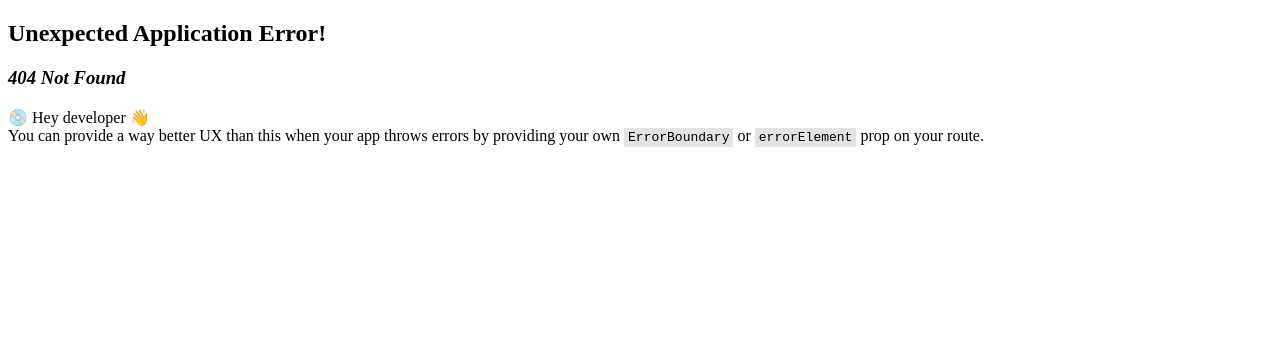
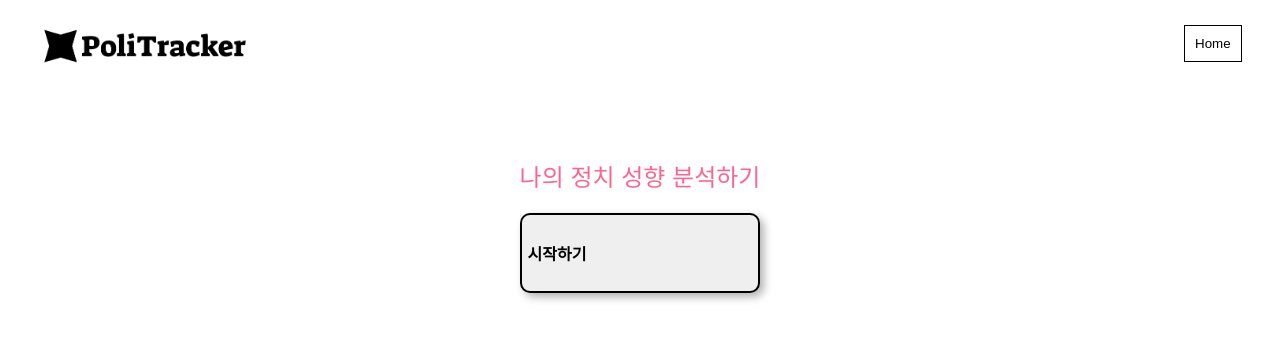
Before and after one commit to Co-Deep-Project/Frontend, a React (Create React App) app in the folder co-deep-frontend(Final)/: page /mbti in a window 1280 px wide. Before the commit this address had no page. Shown: the top 340 px of the page. Built offline with nearby package versions, Linux system fonts and the light colour scheme.

Commit message:
정치성향테스트 초기 레이아웃 구성완료

```diff
--- a/co-deep-frontend(Final)/src/App.js
+++ b/co-deep-frontend(Final)/src/App.js
@@ -2,6 +2,7 @@ import React from "react";
 import { createBrowserRouter, RouterProvider } from "react-router-dom";
 import Yunji from "./yunji/yunji";
 import SelectRegion from "./gahyun/SelectRegion"; // 새로운 페이지 임포트
+import Mbti from "./gahyun/Mbti";
 import Seoin from "./seoin/Seoin";
 import Home from "./Home";
 
@@ -22,6 +23,10 @@ const router = createBrowserRouter([
     path: "/select-region", // 새로운 경로 추가
     element: <SelectRegion />, // SelectRegion 컴포넌트 연결
   },
+  {
+    path: "/mbti", // 새로운 경로 추가
+    element: <Mbti />, // SelectRegion 컴포넌트 연결
+  },
 ]);
 
 function App() {
--- a/co-deep-frontend(Final)/src/gahyun/Desktop.js
+++ b/co-deep-frontend(Final)/src/gahyun/Desktop.js
@@ -33,8 +33,12 @@ const Desktop = () => {
     }
   }, []);
 
-  const handleNavigation = () => {
-    navigate("/select-region"); // 새로운 페이지 경로 설정
+  const navigateToMbti = () => {
+    navigate("/mbti"); // Navigate to the MBTI page
+  };
+
+  const navigateToSelectRegion = () => {
+    navigate("/select-region"); // Navigate to the Select Region page
   };
 
   return (
@@ -79,7 +83,7 @@ const Desktop = () => {
               </div>
             </div>
             <br></br>
-            <div className="link">
+            <div className="link" onClick={navigateToMbti} style={{ cursor: "pointer" }}>
               <div className="icon">
                 <img className="arrow" src={arrow1} alt="Arrow" />
               </div>
@@ -100,7 +104,7 @@ const Desktop = () => {
                 </div>
               </div>
               <br></br>
-              <div className="link" onClick={handleNavigation} style={{ cursor: "pointer" }}>
+              <div className="link" onClick={navigateToSelectRegion} style={{ cursor: "pointer" }}>
                 <div className="arrow-wrapper">
                   <img className="arrow" src={arrow1} alt="Arrow 1" />
                 </div>
--- /dev/null
+++ b/co-deep-frontend(Final)/src/gahyun/Mbti.css
@@ -0,0 +1,108 @@
+
+
+.mbti-container {
+    font-family: "Jua", sans-serif;
+    background-color: #ffffff;
+    min-height: 100vh;
+    display: flex;
+    flex-direction: column;
+    align-items: center;
+  }
+
+  .mbti-header {
+    background-color: #181818;
+    width: 100%;
+    display: flex;
+    justify-content: space-between;
+    padding: 20px 10%;
+    align-items: center;
+  }
+
+  .header {
+    display: flex;
+    align-items: center;
+    justify-content: space-between;
+    width: 90%;
+    margin: 20px 0;
+}
+
+.logo {
+    height: 50px;
+    position: fixed;
+    left: 3vw;
+    top: 20px;
+    cursor: pointer;
+}
+
+.home-button {
+    border: 1px solid black;
+    padding: 10px;
+    top: 25px;
+    background: white;
+    cursor: pointer;
+    position: fixed;
+    right: 3vw;
+}
+
+  .mbti-header .logo img {
+    height: 64px;
+  }
+
+  .header-links {
+    display: flex;
+    gap: 20px;
+  }
+
+  .header-links li {
+    list-style: none;
+  }
+
+  .header-links a {
+    color: #fafafa;
+    text-decoration: none;
+    font-size: 18px;
+  }
+
+  .mbti-main {
+    text-align: center;
+    margin-top: 50px;
+  }
+
+  .main-image img {
+    cursor: pointer;
+    max-width: 100%;
+    height: auto;
+  }
+
+  .intro-text {
+    margin-top: 20px;
+    font-size: 1.5rem;
+  }
+
+  .start-button {
+    margin-top: 20px;
+    font-size: 1rem;
+    border-radius: 10px;
+  }
+
+  .mbti-qna {
+    width: 80%;
+    margin-top: 20px;
+  }
+
+  .status-bar {
+    background-color: #ccc;
+    height: 10px;
+    width: 100%;
+  }
+
+  .qBox {
+    background-color: #fff;
+    padding: 20px;
+    border-radius: 10px;
+    text-align: center;
+  }
+
+  .answerBox {
+    margin-top: 20px;
+  }
--- /dev/null
+++ b/co-deep-frontend(Final)/src/gahyun/Mbti.js
@@ -0,0 +1,65 @@
+import React, { useEffect, useState } from "react";
+import { useNavigate } from "react-router-dom";
+import "./Mbti.css"; // Create this CSS file for styles
+//import introImage from "./assets/intro.png"; // Example path for the intro image
+//import logoImage from "./assets/header_logo.png"; // Example path for the header logo
+
+const Mbti = () => {
+    const navigate = useNavigate();
+  const [isStarted, setIsStarted] = useState(false);
+
+  useEffect(() => {
+    // Example of setting up Kakao SDK (only if required)
+    if (window.Kakao && !window.Kakao.isInitialized()) {
+      window.Kakao.init("b030c3ea411f34ca5103934037a4a7a5");
+    }
+  }, []);
+
+  const handleStart = () => {
+    setIsStarted(true);
+  };
+
+  return (
+    <div className="mbti-container">
+      {/* Header */}
+        <header className="header">
+            <img src="/images/logo.png" alt="PoliTracker" className="logo" onClick={() => navigate("/")}/>
+            <button className="home-button" onClick={() => navigate("/")}>Home</button>
+        </header>
+
+      {/* Main Section */}
+      {!isStarted ? (
+        <section className="mbti-main">
+          <div className="main-image">
+            {/* <img
+              src={introImage}
+              alt="Intro"
+              className="img-fluid"
+              onClick={handleStart}
+            /> */}
+          </div>
+          <p className="intro-text" style={{ color: "#F96791" }}>
+            나의 정치 성향 분석하기
+          </p>
+          <button
+            type="button"
+            className="btn btn-outline-light start-button"
+            onClick={handleStart}
+          >
+            시작하기
+          </button>
+        </section>
+      ) : (
+        <section id="qna" className="mbti-qna">
+          <div className="status mx-auto mt-5">
+            <div className="status-bar"></div>
+          </div>
+          <div className="qBox my-5 py-3 mx-auto">질문 영역</div>
+          <div className="answerBox">답변 영역</div>
+        </section>
+      )}
+    </div>
+  );
+};
+
+export default Mbti;
```
